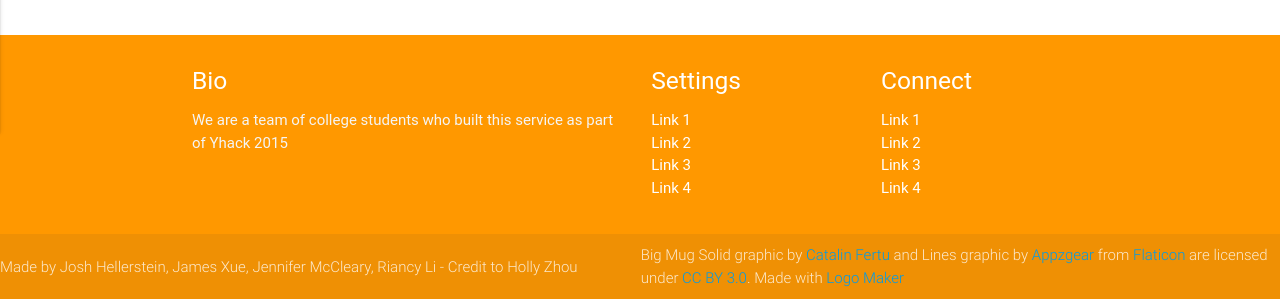
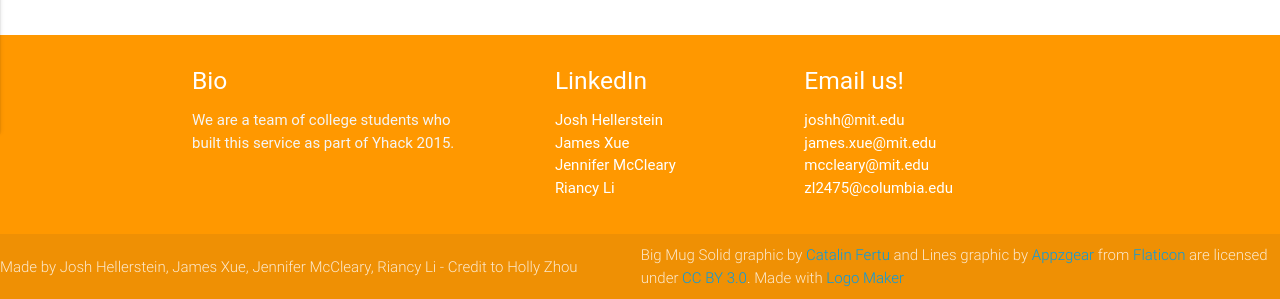
Before and after one commit to frogbandit/yhack2015, a Flask app: page / in a window 1280 px wide. Shown: the part 728-1027 px from the top of the page. Run offline with Flask 2, Linux system fonts and the light colour scheme; some libraries are stand-ins or nearby versions; some web fonts are replaced.

Commit message:
Edited footer

```diff
--- a/static/css/styles.css
+++ b/static/css/styles.css
@@ -53,3 +53,7 @@
 	color: #2C7EA2;
 	cursor: pointer;
 }
+
+.linkedin-wrap {
+	padding-left: 20%;
+}
--- a/templates/index.html
+++ b/templates/index.html
@@ -130,26 +130,28 @@
   <footer class="page-footer orange">
     <div class="container">
       <div class="row">
-        <div class="col l6 s12">
+        <div class="col m4">
           <h5 class="white-text">Bio</h5>
-          <p class="grey-text text-lighten-4">We are a team of college students who built this service as part of Yhack 2015</p>
+          <p class="grey-text text-lighten-4">We are a team of college students who built this service as part of Yhack 2015.</p>
         </div>
-        <div class="col l3 s12">
-          <h5 class="white-text">Settings</h5>
+        <div class="col m4">
+          <div class="linkedin-wrap">
+            <h5 class="white-text">LinkedIn</h5>
+            <ul>
+              <li><a class="white-text" href="https://www.linkedin.com/in/joshhellerstein">Josh Hellerstein</a></li>
+              <li><a class="white-text" href="https://www.linkedin.com/in/jamesxue100">James Xue</a></li>
+              <li><a class="white-text" href="https://www.linkedin.com/in/jmccleary">Jennifer McCleary</a></li>
+              <li><a class="white-text" href="https://www.linkedin.com/in/riancyli97">Riancy Li</a></li>
+            </ul>
+          </div>
+        </div>
+        <div class="col m4">
+          <h5 class="white-text">Email us!</h5>
           <ul>
-            <li><a class="white-text" href="#!">Link 1</a></li>
-            <li><a class="white-text" href="#!">Link 2</a></li>
-            <li><a class="white-text" href="#!">Link 3</a></li>
-            <li><a class="white-text" href="#!">Link 4</a></li>
-          </ul>
-        </div>
-        <div class="col l3 s12">
-          <h5 class="white-text">Connect</h5>
-          <ul>
-            <li><a class="white-text" href="#!">Link 1</a></li>
-            <li><a class="white-text" href="#!">Link 2</a></li>
-            <li><a class="white-text" href="#!">Link 3</a></li>
-            <li><a class="white-text" href="#!">Link 4</a></li>
+            <li><a class="white-text" href="mailto:joshh@mit.edu">joshh@mit.edu</a></li>
+            <li><a class="white-text" href="mailto:james.xue@columbia.edu">james.xue@mit.edu</a></li>
+            <li><a class="white-text" href="mailto:mccleary@mit.edu">mccleary@mit.edu</a></li>
+            <li><a class="white-text" href="mailto:zl2475@columbia.edu">zl2475@columbia.edu</a></li>
           </ul>
         </div>
       </div>
```
